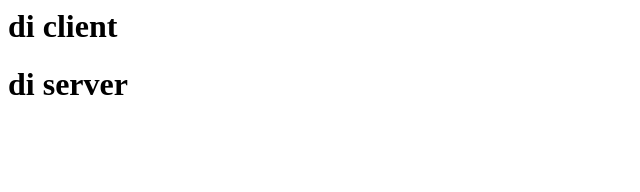
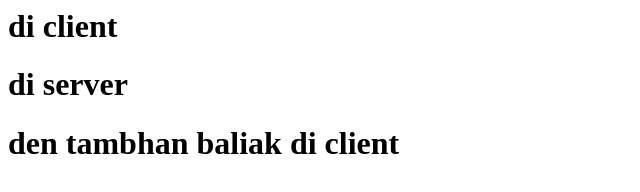
Before and after one commit to arivin29/Code1, a plain HTML site: page home.html in a window 1280 px wide. Shown: the whole page, without its empty margins (0-640 px from the left). Drawn offline with Linux system fonts and the light colour scheme.

Commit message:
tambah
client

```diff
--- a/home.html
+++ b/home.html
@@ -1,4 +1,5 @@
 <html>
 	<h1>di client</h1>
 	<h1>di server</h1>
+	<h1>den tambhan baliak di client</h1>
 </html>
```
